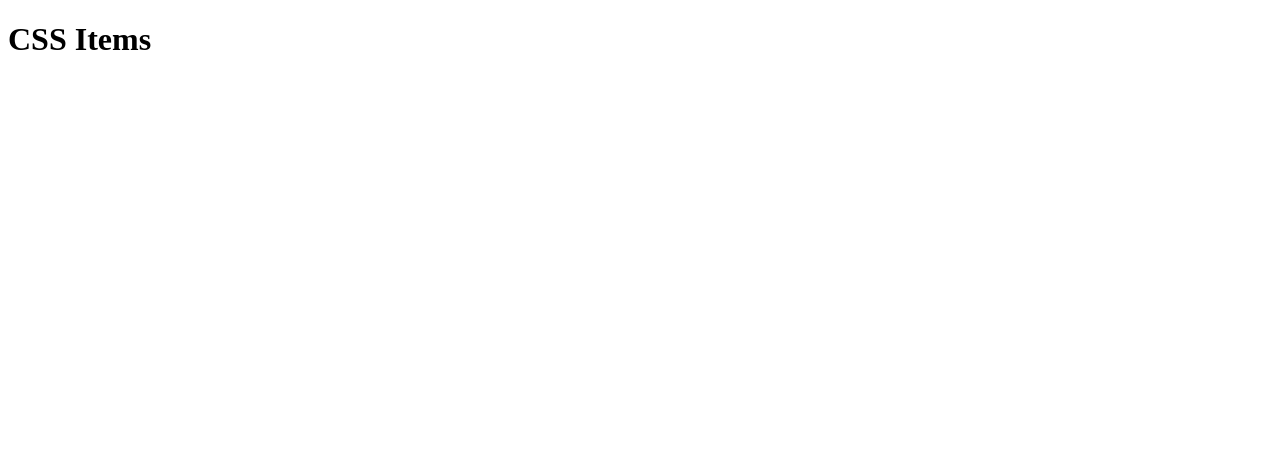
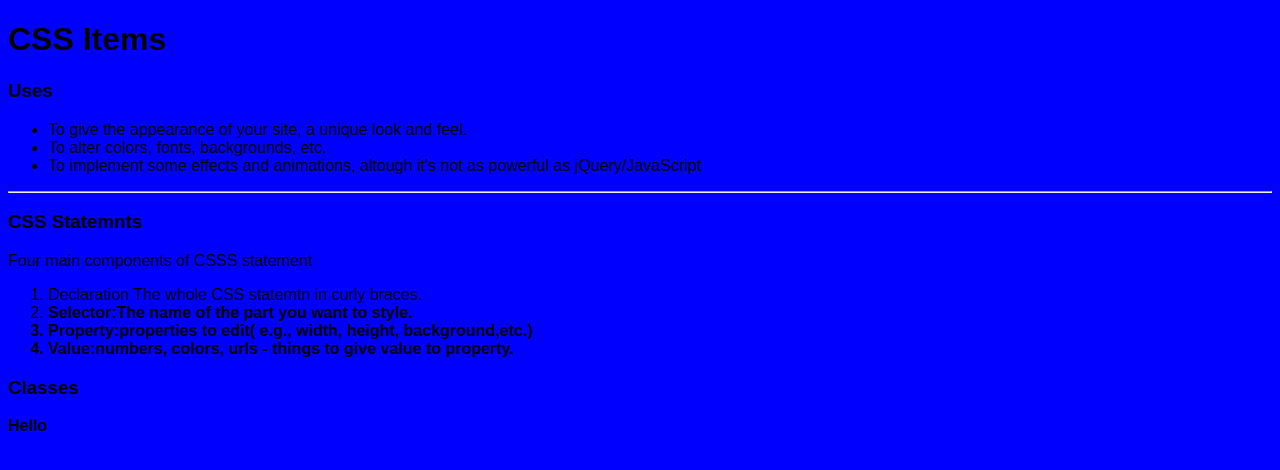
Before and after one commit to JJones0525/WebDevelopmentFundamentalsPlayground, a plain HTML site: page views/css-playground.html in a window 1280 px wide. Drawn offline with Linux system fonts and the light colour scheme; files that its build step writes are made by us from their sources.

Commit message:
Added the basics of CSS

```diff
--- a/views/css-playground.html
+++ b/views/css-playground.html
@@ -2,9 +2,31 @@
 <html>
     <head>
     	<title>CSS Playground</title>
+        <link rel="stylesheet" type="text/css" href="css/main.css">
     </head>
     <body>
     	<h1>CSS Items</h1>
 
+    	<h3>Uses</h3>
+    	    <ul>
+    	    	<li>To give the appearance of your site, a unique look and feel.</li>
+    	    	<li>To alter colors, fonts, backgrounds, etc.</li>
+    	    	<li>To implement some effects and animations, altough it's not as powerful as jQuery/JavaScript</li>
+    	    </ul>
+    	<hr>
+    	<h3>CSS Statemnts</h3>
+    	<p>Four main components of CSSS statement</p>
+    	    <ol>
+    	    	<li>Declaration</b> The whole CSS statemtn in curly braces.</li>
+    	    	<li><b>Selector:<b>The name of the part you want to style.</li>
+    	    	<li><b>Property:<b>properties to edit( e.g., width, height, background,etc.)</li>
+    	    	<li><b>Value:</b>numbers, colors, urls - things to give value to property.</li>
+    	    </ol>
+
+        <h3>Classes</h3>
+        <div class = "alt">Hello</div>
+
+
+
     </body>
 </html>
```
Also changed, not shown: views/git-playground.html (+24 -0 lines).
